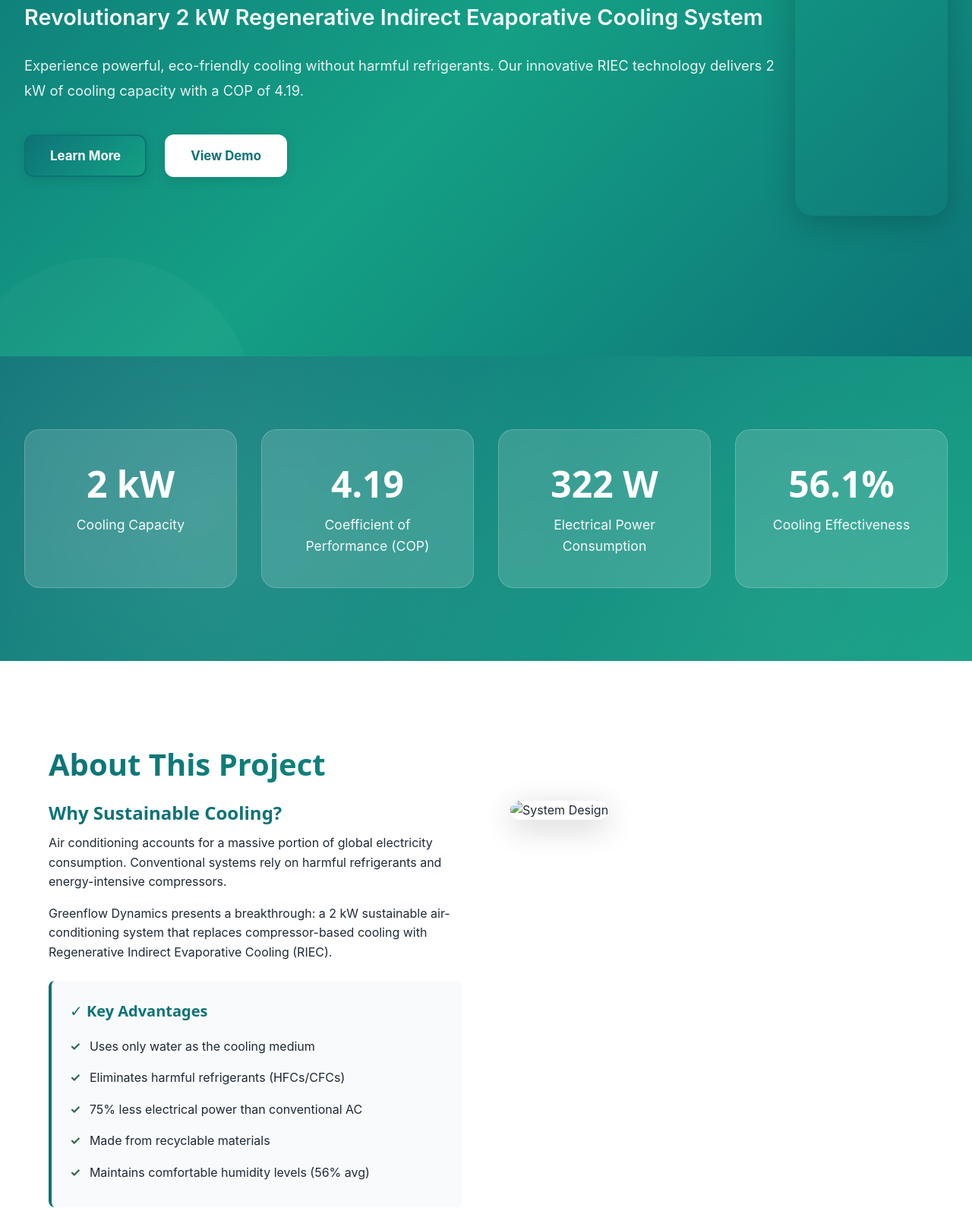
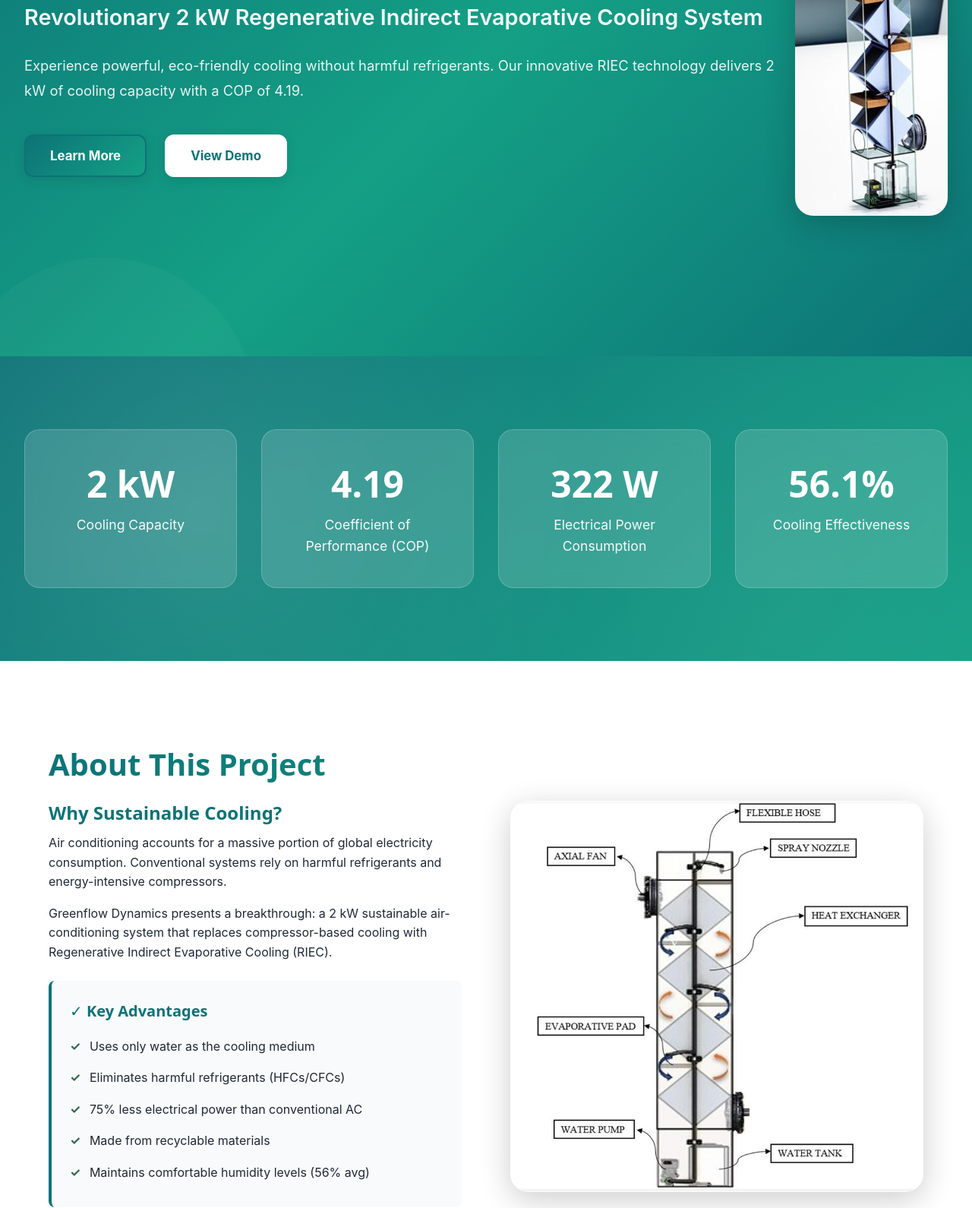
Before and after one commit to markmwape/capstone-ac-system, a website built with Vite: page index.html in a window 1280 px wide. Shown: the part 415-2005 px from the top of the page at 76% size. Built offline with nearby package versions, Linux system fonts and the light colour scheme; files whose address does not match are found by name.

Commit message:
Fix image paths: rename hero image and update to public/images/ paths

```diff
--- a/index.html
+++ b/index.html
@@ -42,7 +42,7 @@
             </div>
         </div>
         <div class="hero-image">
-            <img src="/images/hero/Picture jjj1.jpg" alt="Sustainable AC System" style="width: 201px; height: 430px; border-radius: 1.5rem; box-shadow: 0 10px 40px rgba(0, 0, 0, 0.2);">
+            <img src="/public/images/hero/system.jpg" alt="Sustainable AC System" style="width: 201px; height: 430px; border-radius: 1.5rem; box-shadow: 0 10px 40px rgba(0, 0, 0, 0.2);">
         </div>
     </section>
 
@@ -95,7 +95,7 @@
                     </div>
                 </div>
                 <div class="about-image">
-                    <img src="/images/about/4455.png" alt="System Design" style="width: 874px; height: 827px; border-radius: 1.5rem; box-shadow: 0 10px 40px rgba(0, 0, 0, 0.2); max-width: 100%; height: auto;">
+                    <img src="/public/images/about/4455.png" alt="System Design" style="width: 874px; height: 827px; border-radius: 1.5rem; box-shadow: 0 10px 40px rgba(0, 0, 0, 0.2); max-width: 100%; height: auto;">
                 </div>
             </div>
         </div>
```
Also changed, not shown: public/images/about/4455.png (added), public/images/about/image.png (deleted), public/images/hero/image.png (deleted), public/images/hero/system.jpg (added).
